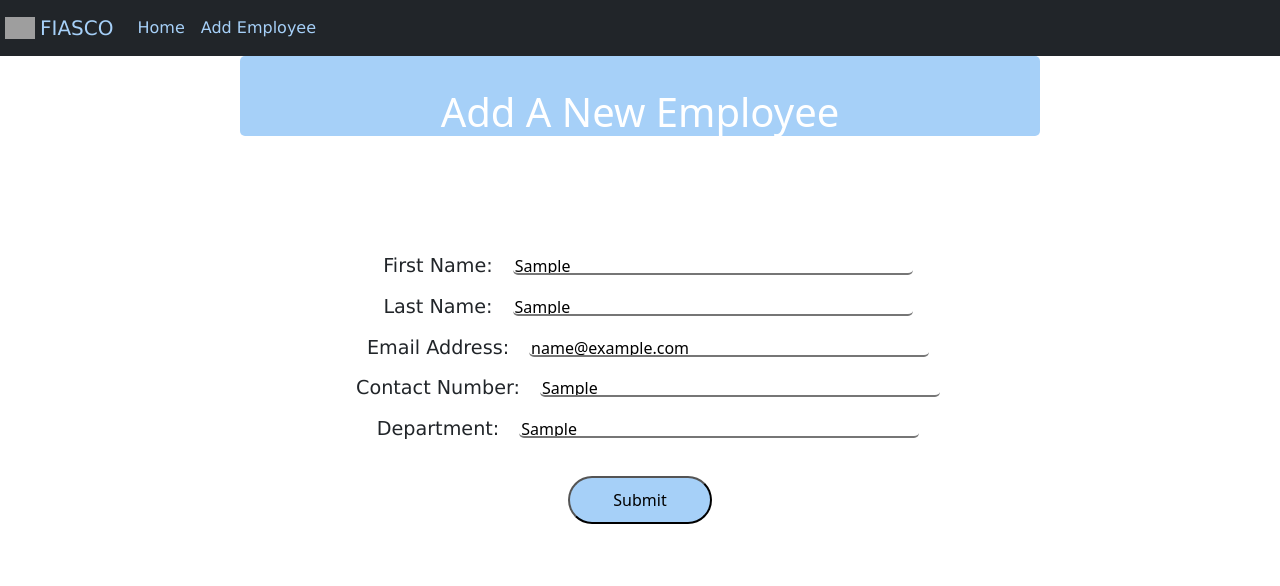
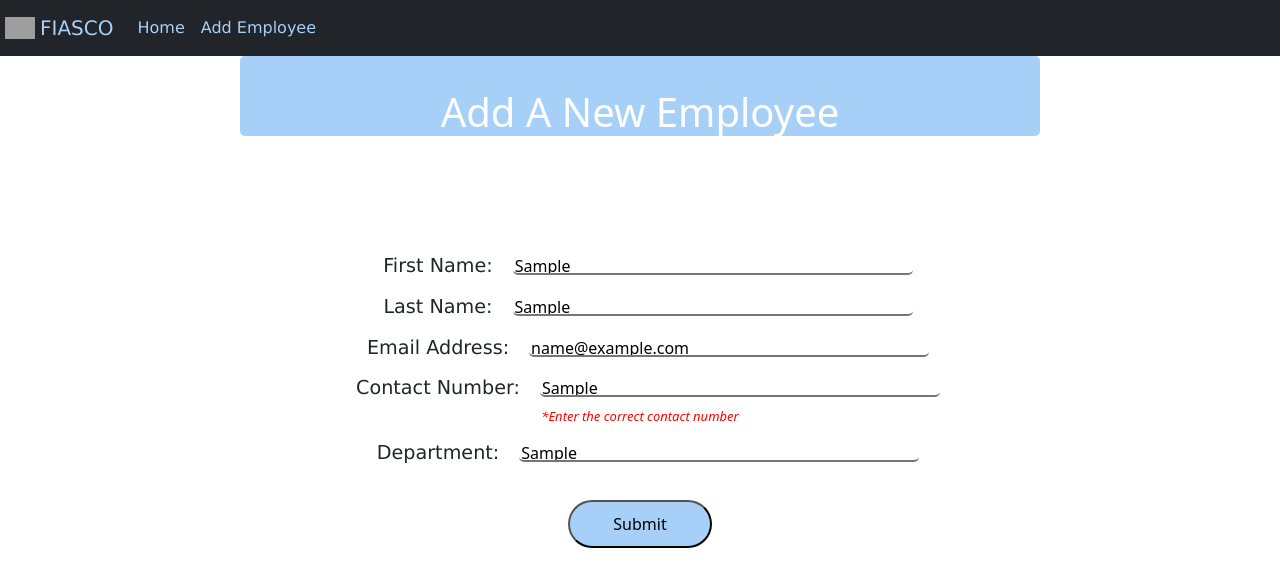
Before and after one commit to moebadat/employeeFrontend, an Angular app: page /add in a window 1280 px wide. Both pictures are taken after typing "Sample", "Sample", "name@example.com", "Sample", "Sample" into the empty fields and a click on the button "Submit". Shown: the top 586 px of the page. Built offline with nearby package versions, Linux system fonts and the light colour scheme; no server answers; grey boxes are pictures that could not be loaded.

Commit message:
The add function noe validates

```diff
--- a/src/app/components/add/add.component.css
+++ b/src/app/components/add/add.component.css
@@ -49,3 +49,9 @@ button{
     background-color: rgb(166, 208, 248);
     border-radius: 3rem;
 }
+
+span{
+    color:red;
+    font-style: italic;
+    font-size: small;
+}
--- a/src/app/components/add/add.component.html
+++ b/src/app/components/add/add.component.html
@@ -1,7 +1,7 @@
 <h1>Add A New Employee</h1>
 
 
-<form [formGroup]="empForm" (ngSubmit)="onFormSubmit()">
+<form [formGroup]="empForm" (ngSubmit)="onFormSubmit()" ngSubmit = false>
     <div>
     <!--<label>Employee's ID: </label>
     <input type="text" placeholder="Enter The Employee's ID." formControlName="EmpId">
@@ -12,28 +12,32 @@
     <label>First Name: </label>
     <input id= "name"type="text" placeholder="Enter The Employee's Name." formControlName="name">
     <br>
+    <span  *ngIf="name && name.invalid &&name.touched">*The name needs to be included</span>
     </div>
     <div>
     <label>Last Name:</label>
     <input id="surname" type="text" placeholder="Enter The Employee's Surname." formControlName="surname">
     <br>
+    <span *ngIf="surname && surname.invalid &&surname.touched">*The Surname needs to be included</span>
     </div>
     <div>
     <label>Email Address: </label>
     <input type="text" placeholder="Enter The Employee's Email Address." formControlName="email">
     <br>
     </div>
-
+    <span *ngIf="email && email.invalid &&email.touched">*The email is not valid</span>
     <div>
         <label>Contact Number:</label>
         <input type="text" placeholder="Enter The Employee's Contact Number" formControlName="contactNo">
     <br>
+    <span *ngIf="contactNumber && contactNumber.invalid &&contactNumber.touched">*Enter the correct contact number </span>
     </div>
     <div>
         <label>Department:</label>
         <input type="text" placeholder="Enter The Employee's Department" formControlName="department">
     </div>
-    <button type="submit">Submit</button>
+    <span *ngIf="department && department.invalid &&department.touched">*Please enter a department</span>
+    <button type="submit"  >Submit</button>
 
 
 
--- a/src/app/components/add/add.component.ts
+++ b/src/app/components/add/add.component.ts
@@ -1,6 +1,6 @@
 import { HttpClient } from '@angular/common/http';
 import { Component } from '@angular/core';
-import { FormBuilder, FormGroup } from '@angular/forms';
+import { FormBuilder, FormControl, FormGroup,Validators } from '@angular/forms';
 import { ServiceService } from 'src/app/services/service.service';
 
 
@@ -14,6 +14,8 @@ export class AddComponent{
 onSubmit() {
 throw new Error('Method not implemented.');
 }
+
+
   empForm : FormGroup;
 
 
@@ -21,11 +23,11 @@ throw new Error('Method not implemented.');
   constructor(private _fb :FormBuilder, private _empService: ServiceService, private http: HttpClient ){
     this.empForm = this._fb.group({
       //Emp_Id : "",
-      name :"",
-      surname:"",
-      email:"",
-      contactNo: "",
-      department:"",
+      name :new FormControl("", [Validators.required]),
+      surname:new FormControl("", [Validators.required]),
+      email:new FormControl("", [Validators.required,Validators.email],),
+      contactNo: new FormControl("", [Validators.required, Validators.maxLength(10), Validators.minLength(10)]),
+      department:new FormControl("", [Validators.required]),
     });
   }
 
@@ -33,6 +35,23 @@ throw new Error('Method not implemented.');
     //Called after the constructor, initializing input properties, and the first call to ngOnChanges.
     //Add 'implements OnInit' to the class.
 
+  }
+
+  get name(){
+    return this.empForm.get('name');
+  }
+
+  get surname(){
+    return this.empForm.get('surname');
+  }
+  get email(){
+    return this.empForm.get('email');
+  }
+  get contactNumber(){
+    return this.empForm.get('contactNo');
+  }
+  get department(){
+    return this.empForm.get('department');
   }
   onFormSubmit(){
       if(this.empForm.valid){
```
